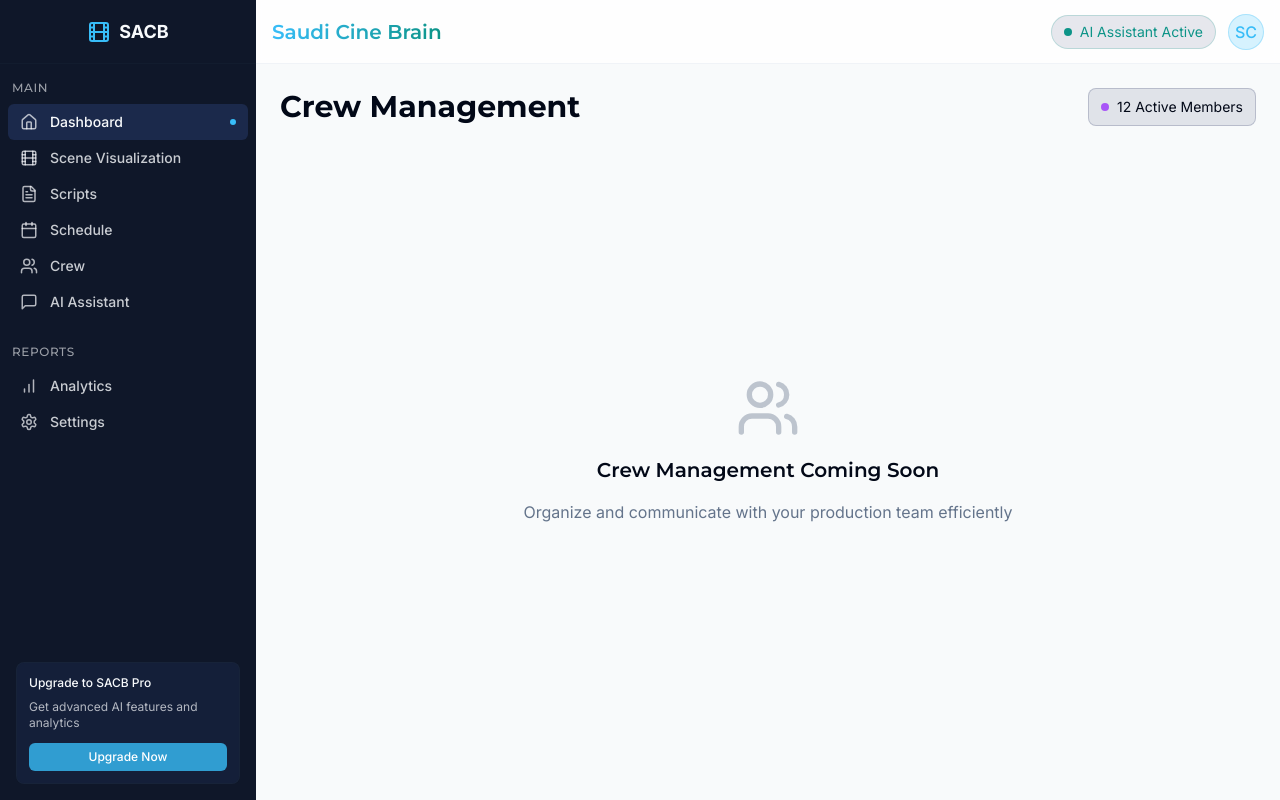
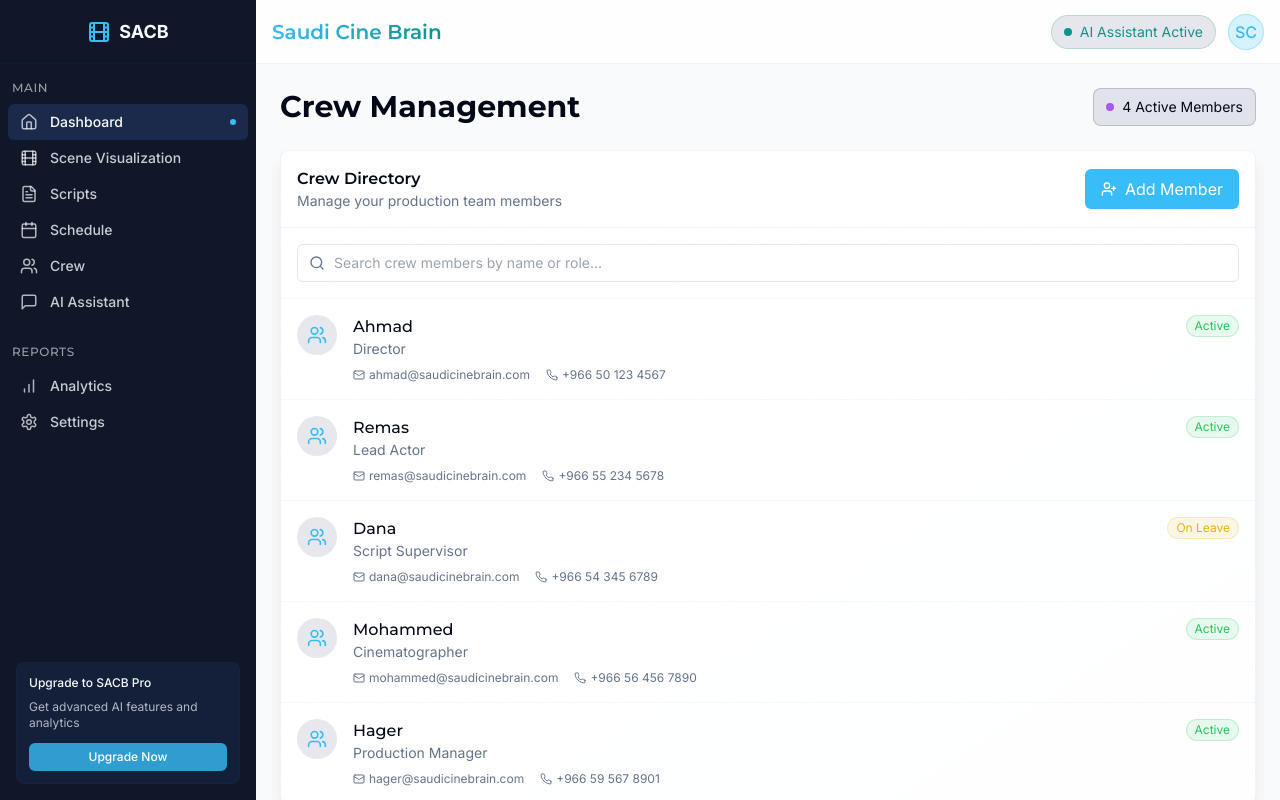
Before and after one commit to Shamas-Ur-Rehman/saudi-cine-vision-ai, a React (Vite) app: page /crew in a window 1280 px wide. Built offline with nearby package versions, Linux system fonts and the light colour scheme.

Commit message:
feat: Implement Crew Management and Schedule improvements
- Added Crew Management page.
- Improved Schedule page with calendar view and tomorrow functionality.
- Enhanced UI for better visual appeal.

```diff
--- a/src/pages/Crew.tsx
+++ b/src/pages/Crew.tsx
@@ -1,9 +1,89 @@
 
-import React from 'react';
+import React, { useState } from 'react';
 import AppLayout from '../components/Layout/AppLayout';
-import { Users } from 'lucide-react';
+import { Users, Search, UserPlus, Mail, Phone } from 'lucide-react';
+import { Dialog, DialogContent, DialogHeader, DialogTitle } from '@/components/ui/dialog';
+import { toast } from '@/hooks/use-toast';
+
+interface CrewMember {
+  id: number;
+  name: string;
+  role: string;
+  email: string;
+  phone: string;
+  status: 'Active' | 'On Leave' | 'Unavailable';
+}
 
 const Crew = () => {
+  const [isDialogOpen, setIsDialogOpen] = useState(false);
+  const [searchQuery, setSearchQuery] = useState('');
+
+  // Mock crew data with Saudi names
+  const [crewMembers, setCrewMembers] = useState<CrewMember[]>([
+    {
+      id: 1,
+      name: 'Ahmad',
+      role: 'Director',
+      email: 'ahmad@saudicinebrain.com',
+      phone: '+966 50 123 4567',
+      status: 'Active'
+    },
+    {
+      id: 2,
+      name: 'Remas',
+      role: 'Lead Actor',
+      email: 'remas@saudicinebrain.com',
+      phone: '+966 55 234 5678',
+      status: 'Active'
+    },
+    {
+      id: 3,
+      name: 'Dana',
+      role: 'Script Supervisor',
+      email: 'dana@saudicinebrain.com',
+      phone: '+966 54 345 6789',
+      status: 'On Leave'
+    },
+    {
+      id: 4,
+      name: 'Mohammed',
+      role: 'Cinematographer',
+      email: 'mohammed@saudicinebrain.com',
+      phone: '+966 56 456 7890',
+      status: 'Active'
+    },
+    {
+      id: 5,
+      name: 'Hager',
+      role: 'Production Manager',
+      email: 'hager@saudicinebrain.com',
+      phone: '+966 59 567 8901',
+      status: 'Active'
+    }
+  ]);
+
+  const getStatusColor = (status: string) => {
+    switch (status) {
+      case 'Active':
+        return 'bg-green-500/10 text-green-500 border-green-500/20';
+      case 'On Leave':
+        return 'bg-cinema-gold/10 text-cinema-gold border-cinema-gold/20';
+      case 'Unavailable':
+        return 'bg-red-500/10 text-red-500 border-red-500/20';
+      default:
+        return 'bg-gray-500/10 text-gray-500 border-gray-500/20';
+    }
+  };
+
+  const filteredCrew = crewMembers.filter(member => {
+    if (!searchQuery) return true;
+    const query = searchQuery.toLowerCase();
+    return (
+      member.name.toLowerCase().includes(query) ||
+      member.role.toLowerCase().includes(query)
+    );
+  });
+
   return (
     <AppLayout>
       <div className="space-y-6">
@@ -11,17 +91,74 @@ const Crew = () => {
           <h1 className="text-2xl md:text-3xl font-bold">Crew Management</h1>
           <div className="flex items-center gap-2 text-sm px-3 py-2 rounded-lg bg-cinema-navy/10 border border-cinema-navy/20">
             <span className="h-2 w-2 rounded-full bg-purple-500"></span>
-            <span>12 Active Members</span>
+            <span>{crewMembers.filter(m => m.status === 'Active').length} Active Members</span>
           </div>
         </div>
 
-        <div className="h-[600px] flex items-center justify-center">
-          <div className="text-center space-y-4">
-            <Users className="w-16 h-16 mx-auto text-muted-foreground/40" />
-            <h2 className="text-xl font-semibold">Crew Management Coming Soon</h2>
-            <p className="text-muted-foreground">
-              Organize and communicate with your production team efficiently
-            </p>
+        <div className="cinema-card">
+          <div className="p-4 border-b border-border/50">
+            <div className="flex justify-between items-center">
+              <div>
+                <h3 className="font-semibold">Crew Directory</h3>
+                <p className="text-sm text-muted-foreground">Manage your production team members</p>
+              </div>
+              <button
+                onClick={() => {
+                  toast({
+                    title: "Coming Soon",
+                    description: "The ability to add new crew members will be available soon.",
+                  });
+                }}
+                className="flex items-center gap-2 bg-cinema-highlight text-white px-4 py-2 rounded-md hover:bg-cinema-highlight/80 transition"
+              >
+                <UserPlus size={16} />
+                <span>Add Member</span>
+              </button>
+            </div>
+          </div>
+
+          <div className="p-4 border-b border-border/30">
+            <div className="relative">
+              <Search className="absolute left-3 top-1/2 transform -translate-y-1/2 text-muted-foreground h-4 w-4" />
+              <input
+                type="text"
+                placeholder="Search crew members by name or role..."
+                className="w-full pl-9 rounded-md border border-input bg-transparent px-3 py-2 text-sm"
+                value={searchQuery}
+                onChange={(e) => setSearchQuery(e.target.value)}
+              />
+            </div>
+          </div>
+
+          <div className="divide-y divide-border/30">
+            {filteredCrew.map((member) => (
+              <div key={member.id} className="p-4 hover:bg-muted/30 transition">
+                <div className="flex justify-between items-start">
+                  <div className="flex items-start gap-4">
+                    <div className="h-10 w-10 rounded-full bg-cinema-navy/10 text-cinema-highlight flex items-center justify-center">
+                      <Users size={20} />
+                    </div>
+                    <div>
+                      <h4 className="font-medium">{member.name}</h4>
+                      <p className="text-sm text-muted-foreground">{member.role}</p>
+                      <div className="flex gap-4 mt-2 text-xs text-muted-foreground">
+                        <div className="flex items-center gap-1">
+                          <Mail size={12} />
+                          <span>{member.email}</span>
+                        </div>
+                        <div className="flex items-center gap-1">
+                          <Phone size={12} />
+                          <span>{member.phone}</span>
+                        </div>
+                      </div>
+                    </div>
+                  </div>
+                  <span className={`text-xs px-2 py-0.5 rounded-full border ${getStatusColor(member.status)}`}>
+                    {member.status}
+                  </span>
+                </div>
+              </div>
+            ))}
           </div>
         </div>
       </div>
--- a/src/pages/Schedule.tsx
+++ b/src/pages/Schedule.tsx
@@ -5,21 +5,32 @@ import Scheduler from '../components/Communication/Scheduler';
 
 const Schedule = () => {
   const [nextSceneTime, setNextSceneTime] = useState('2h');
+  const [upcomingScene, setUpcomingScene] = useState({
+    title: 'Desert Chase Scene',
+    time: '2h',
+    location: 'Al Qudra Desert'
+  });
 
   useEffect(() => {
     // In a real app, this would be calculated based on the schedule data
-    // For now, we use a static value
     setNextSceneTime('2h');
   }, []);
 
   return (
     <AppLayout>
       <div className="space-y-6">
-        <div className="flex justify-between items-center">
+        <div className="flex flex-col md:flex-row gap-4 justify-between items-start md:items-center">
           <h1 className="text-2xl md:text-3xl font-bold">Production Schedule</h1>
-          <div className="flex items-center gap-2 text-sm px-3 py-2 rounded-lg bg-cinema-navy/10 border border-cinema-navy/20">
-            <span className="h-2 w-2 rounded-full bg-cinema-gold"></span>
-            <span>Next Scene in {nextSceneTime}</span>
+          <div className="flex flex-col gap-2 w-full md:w-auto">
+            <div className="flex items-center gap-2 text-sm px-4 py-3 rounded-lg bg-cinema-navy/10 border border-cinema-navy/20">
+              <span className="h-2 w-2 rounded-full bg-cinema-gold animate-pulse"></span>
+              <div className="flex flex-col">
+                <span className="font-medium">Next: {upcomingScene.title}</span>
+                <span className="text-xs text-muted-foreground">
+                  In {nextSceneTime} at {upcomingScene.location}
+                </span>
+              </div>
+            </div>
           </div>
         </div>
         <Scheduler />
```
